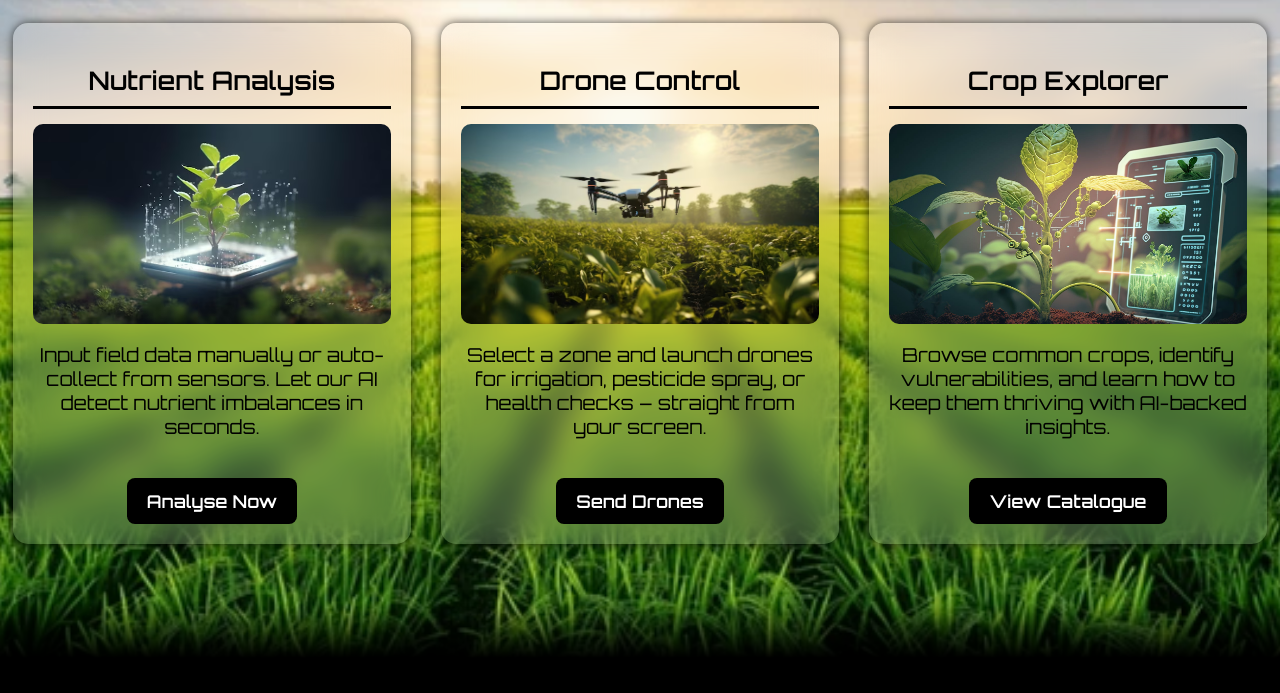
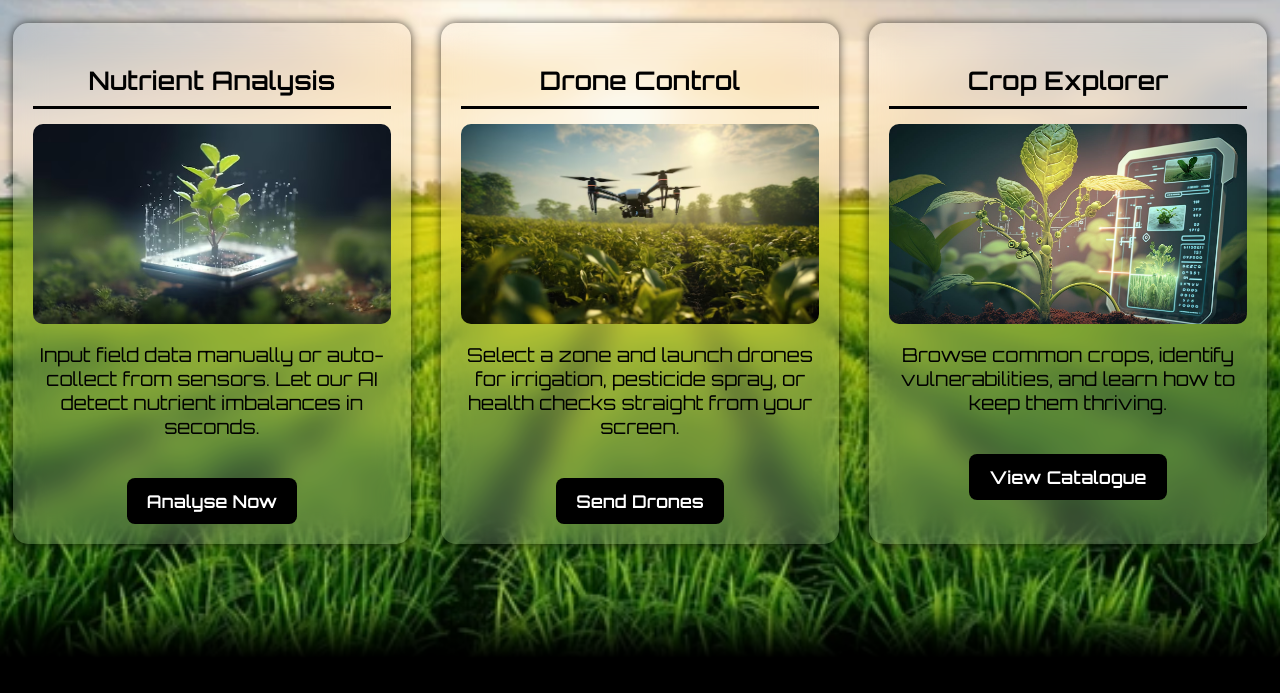
Before and after one commit to aglitchinreality1/Crop-Radar, a plain HTML site: page index.html in a window 1280 px wide. Shown: the part 87-780 px from the top of the page. Drawn offline with Linux system fonts and the light colour scheme; no server answers.

Commit message:
Final commit

```diff
--- a/index.html
+++ b/index.html
@@ -33,7 +33,7 @@
     <div class="section-box">
       <h2>Drone Control</h2>
       <img src="images/drone.png" alt="Drone Control" style="width: 100%; height: 200px; object-fit: cover; border-radius: 10px;">
-      <p style="margin-top: 15px; font-size: larger;">Select a zone and launch drones for irrigation, pesticide spray, or health checks – straight from your screen.</p>
+      <p style="margin-top: 15px; font-size: larger;">Select a zone and launch drones for irrigation, pesticide spray, or health checks straight from your screen.</p>
       <button class="action-btn" onclick="location.href='./drone.html'">Send Drones</button>
     </div>
 
@@ -41,7 +41,7 @@
     <div class="section-box x">
       <h2>Crop Explorer</h2>
       <img src="images/disease.jpg" alt="Crop Info" style="width: 100%; height: 200px; object-fit: cover; border-radius: 10px;">
-      <p style="margin-top: 15px; font-size: larger;">Browse common crops, identify vulnerabilities, and learn how to keep them thriving with AI-backed insights.</p>
+      <p style="margin-top: 15px; font-size: larger;">Browse common crops, identify vulnerabilities, and learn how to keep them thriving.</p>
       <button class="action-btn" onclick="location.href='./crop.html'">View Catalogue</button>
     </div>
   </div>
```
